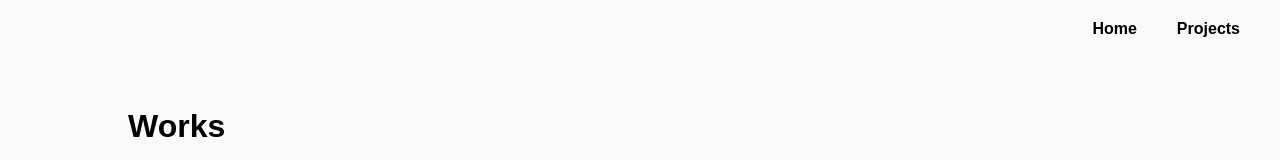
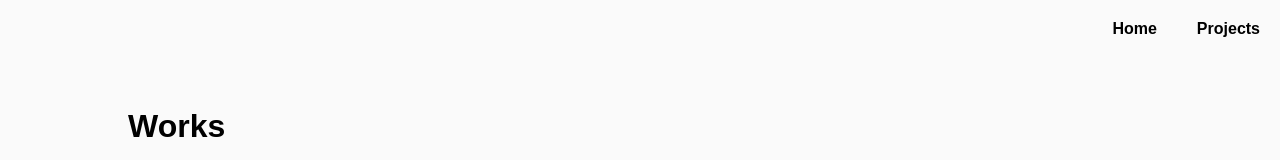
Before and after one commit to fanidhar/PersonalPortfolio, a plain HTML site: page work/index.html in a window 1280 px wide. Shown: the top 160 px of the page. Drawn offline with Linux system fonts and the light colour scheme.

Commit message:
Fixed navigation bar positions in all web pages

```diff
--- a/projects/style.css
+++ b/projects/style.css
@@ -21,11 +21,14 @@
 }
 
 /* Navigation Styles */
-.head nav {
+nav {
+    background-color: var(--bg-color);
+    position: sticky;
+    top: 0;
+    z-index: 999;
     display: flex;
     justify-content: flex-end;
     align-items: center;
-    padding: 0 20px;
 }
 
 /* Navigation Links */
--- a/style.css
+++ b/style.css
@@ -46,7 +46,11 @@
 }
 
 /* Navigation Styles */
-.head nav {
+nav {
+    background-color: var(--bg-color);
+    position: sticky;
+    top: 0;
+    z-index: 999;
     display: flex;
     justify-content: flex-end;
     align-items: center;
--- a/work/index.html
+++ b/work/index.html
@@ -1,13 +1,14 @@
 <!DOCTYPE html>
 <html lang="en">
+
 <head>
     <meta charset="UTF-8">
     <meta name="viewport" content="width=device-width, initial-scale=1.0">
     <title>Works | Personal Portfolio</title>
     <link rel="stylesheet" href="style.css">
 </head>
+
 <body>
-    <div class="head">
     <!-- Mobile Navigation Toggle -->
     <input type="checkbox" id="nav-toggle" class="nav-toggle" title="Toggle navigation menu">
     <label for="nav-toggle" class="nav-toggle-label">
@@ -18,7 +19,6 @@
         <div class="nav-link"><a href="../index.html">Home</a></div>
         <div class="nav-link"><a href="../projects/index.html">Projects</a></div>
     </nav>
-    </div>
     <div class="main">
         <h1>Works</h1>
         <!-- Work 1 -->
@@ -32,7 +32,11 @@
                     <div class="year">2026</div>
                     <div class="title">Website</div>
                 </div>
-                <p class="extra-matter">A Tourism or Travel website which is used to guide and give information about the places in and around Bapatla which is explorable or unexplored. This is not a travel agency or any business website. This is designed and built to aware the tourists who wanted to explore the unexplored. Please spare some time to visit our website. It is still in build stage and not available for public.</p>
+                <p class="extra-matter">A Tourism or Travel website which is used to guide and give information about
+                    the places in and around Bapatla which is explorable or unexplored. This is not a travel agency or
+                    any business website. This is designed and built to aware the tourists who wanted to explore the
+                    unexplored. Please spare some time to visit our website. It is still in build stage and not
+                    available for public.</p>
             </div>
         </div>
         <hr>
@@ -47,7 +51,9 @@
                     <div class="year">2026</div>
                     <div class="title">Web Development</div>
                 </div>
-                <p class="extra-matter">Lorem ipsum dolor sit amet consectetur adipisicing elit. Error facilis cum soluta veritatis unde. Doloribus nemo, eligendi doloremque ea, repellat aliquam rem asperiores magnam, facere ipsa temporibus est qui eos repudiandae recusandae blanditiis quidem totam?</p>
+                <p class="extra-matter">Lorem ipsum dolor sit amet consectetur adipisicing elit. Error facilis cum
+                    soluta veritatis unde. Doloribus nemo, eligendi doloremque ea, repellat aliquam rem asperiores
+                    magnam, facere ipsa temporibus est qui eos repudiandae recusandae blanditiis quidem totam?</p>
             </div>
         </div>
         <hr>
@@ -60,9 +66,11 @@
                 <h2 class="heading">Designing Personal Portfolio using raw HTML&CSS</h2>
                 <div class="spans">
                     <div class="year">2025</div>
-                    <div class="title">Web Design   </div>
+                    <div class="title">Web Design </div>
                 </div>
-                <p class="extra-matter">The web portfolio you're in right now is designed using HTML & CSS (raw: without using any framework or libraries) which is a part of my Full-stack web development course, to showcase my coding skills to the people who are interested in coding and technologies.</p>
+                <p class="extra-matter">The web portfolio you're in right now is designed using HTML & CSS (raw: without
+                    using any framework or libraries) which is a part of my Full-stack web development course, to
+                    showcase my coding skills to the people who are interested in coding and technologies.</p>
             </div>
         </div>
         <hr>
@@ -77,7 +85,10 @@
                     <div class="year">2024</div>
                     <div class="title">College Project</div>
                 </div>
-                <p class="extra-matter">This was a group project which was a part of my course which was offered by my college. It is a type of dustbin which segregates garbage into three bins, which are Dry bin, wet bin and metal bin, and these are detected by three sensors, Infrared(dry), Raindrop sensor(wet), and Proximity Switch(Metal).</p>
+                <p class="extra-matter">This was a group project which was a part of my course which was offered by my
+                    college. It is a type of dustbin which segregates garbage into three bins, which are Dry bin, wet
+                    bin and metal bin, and these are detected by three sensors, Infrared(dry), Raindrop sensor(wet), and
+                    Proximity Switch(Metal).</p>
             </div>
         </div>
         <hr>
@@ -101,4 +112,5 @@
         </div>
     </div>
 </body>
+
 </html>
--- a/work/style.css
+++ b/work/style.css
@@ -29,12 +29,16 @@
 }
 
 /* Navigation Styles */
-.head nav {
+nav {
+    background-color: var(--bg-color);
+    position: sticky;
+    top: 0;
+    z-index: 999;
     display: flex;
     justify-content: flex-end;
     align-items: center;
-    padding: 0 20px;
 }
+
 
 /* Navigation Links */
 .nav-link {
```
Also changed, not shown: index.html (+4 -3 lines), projects/index.html (+19 -9 lines). Lines whose indentation alone changed are shown as unchanged.
